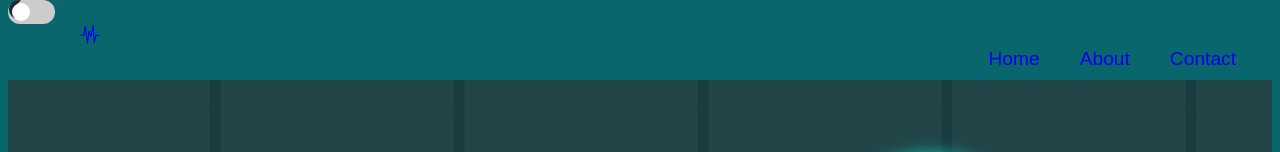
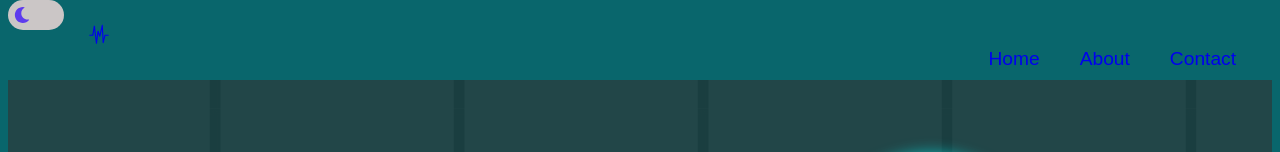
Before and after one commit to ahmad-mj/react-portfolio, a React (Create React App) app: page / in a window 1280 px wide. Shown: the top 152 px of the page. Built offline with nearby package versions, Linux system fonts and the light colour scheme.

Commit message:
Update Toggle style and add mediaquery

```diff
--- a/src/global.scss
+++ b/src/global.scss
@@ -25,8 +25,8 @@ h1, h2, h3, h4, h5, h6 {
 .theme-switch {
   position: relative;
   display: inline-block;
-  width: 50px;
-  height: 24px;
+  width: 60px;
+  height: 30px;
 
   input {
     opacity: 0;
@@ -35,34 +35,41 @@ h1, h2, h3, h4, h5, h6 {
   }
 
   .slider {
+    background-color: #cbc6c6;
+    border-radius: 34px;
+    cursor: pointer;
     position: absolute;
-    cursor: pointer;
-    top: 0;
-    left: 0;
-    right: 0;
-    bottom: 0;
-    background-color: #ccc;
-    transition: 0.4s;
-    border-radius: 34px;
+    inset: 0;
+    transition: background-color 0.4s ease;
+    display: flex;
+    align-items: center;
+    justify-content: space-between;
+    padding: 0 6px;
 
-    &::before {
-      position: absolute;
-      content: "";
-      height: 18px;
-      width: 18px;
-      left: 4px;
-      bottom: 3px;
-      background-color: white;
-      transition: 0.4s;
-      border-radius: 50%;
+    .icon {
+      font-size: 16px;
+      transition: transform 0.3s ease, color 0.3s ease;
+    }
+
+    .sun {
+      color: #f5c518;
+    }
+
+    .moon {
+      color: #5e3bee;
     }
   }
 
   input:checked + .slider {
-    background-color: #222;
+    background-color: #09666c;
   }
 
-  input:checked + .slider::before {
-    transform: translateX(26px);
+  .slider:hover {
+    box-shadow: 0 0 8px rgba(255, 255, 255, 0.3);
+  }
+
+  // Hide toggle on screens narrower than 768px
+  @media screen and (max-width: 768px) {
+    display: none;
   }
 }
```
